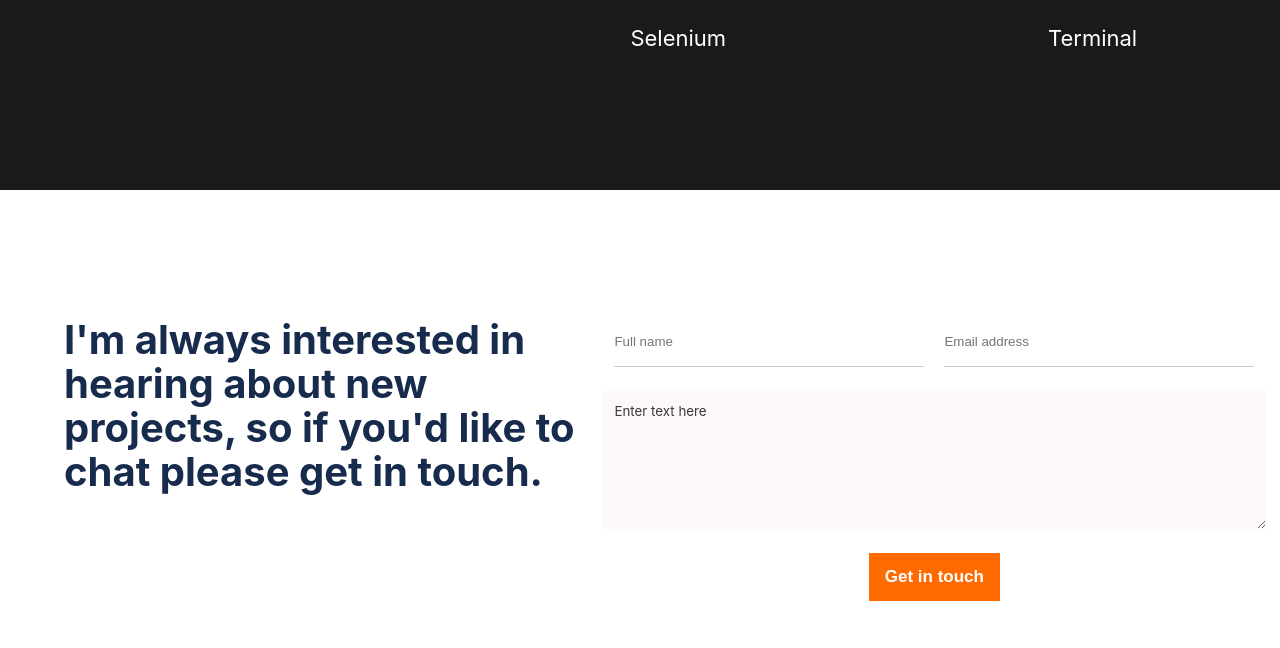
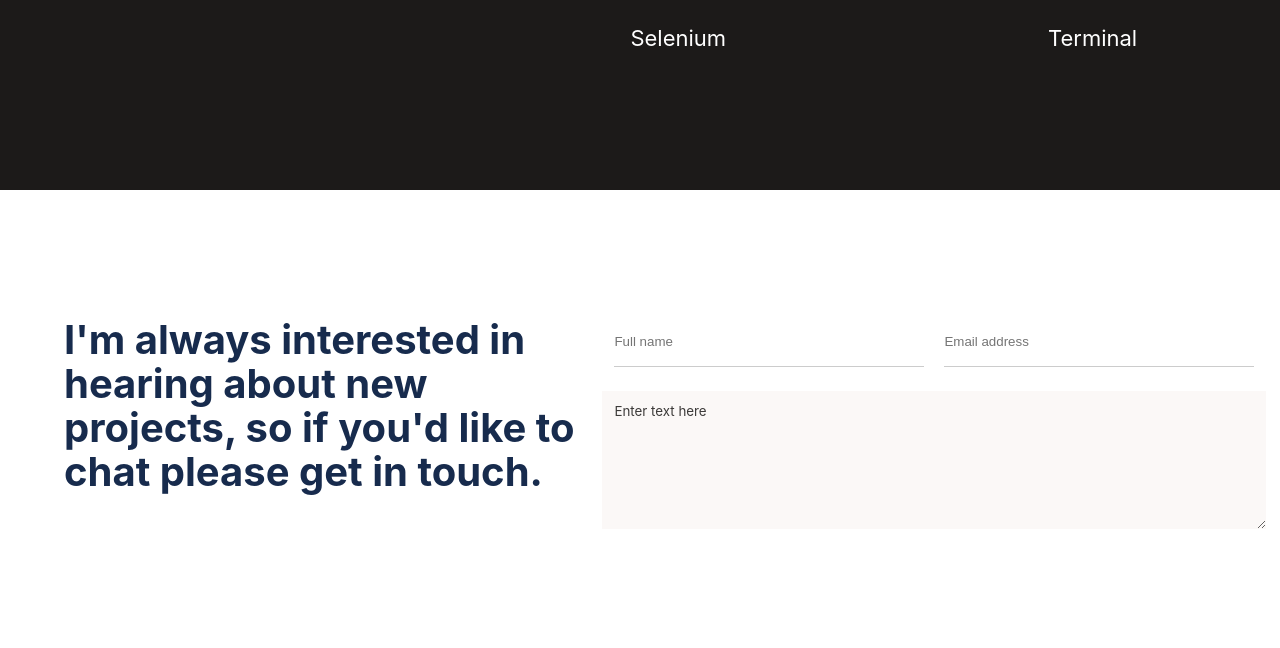
Before and after one commit to stevenmukama/Microverseportfolio, a plain HTML site: page index.html in a window 1280 px wide. Shown: the part 3849-4497 px from the top of the page. Drawn offline with Linux system fonts and the light colour scheme.

Commit message:
portfolio

```diff
--- a/index.html
+++ b/index.html
@@ -193,7 +193,7 @@
                     <textarea id="msg" name="usermessage" placeholder="Enter text here" maxlength="500"
                         required></textarea>
                 </div>
-                <button type="submit" value="submit" class="submitbutton">Get in touch</button>
+                <!-- add changes of the button -->
             </form>
         </section>
         <hr>
```
